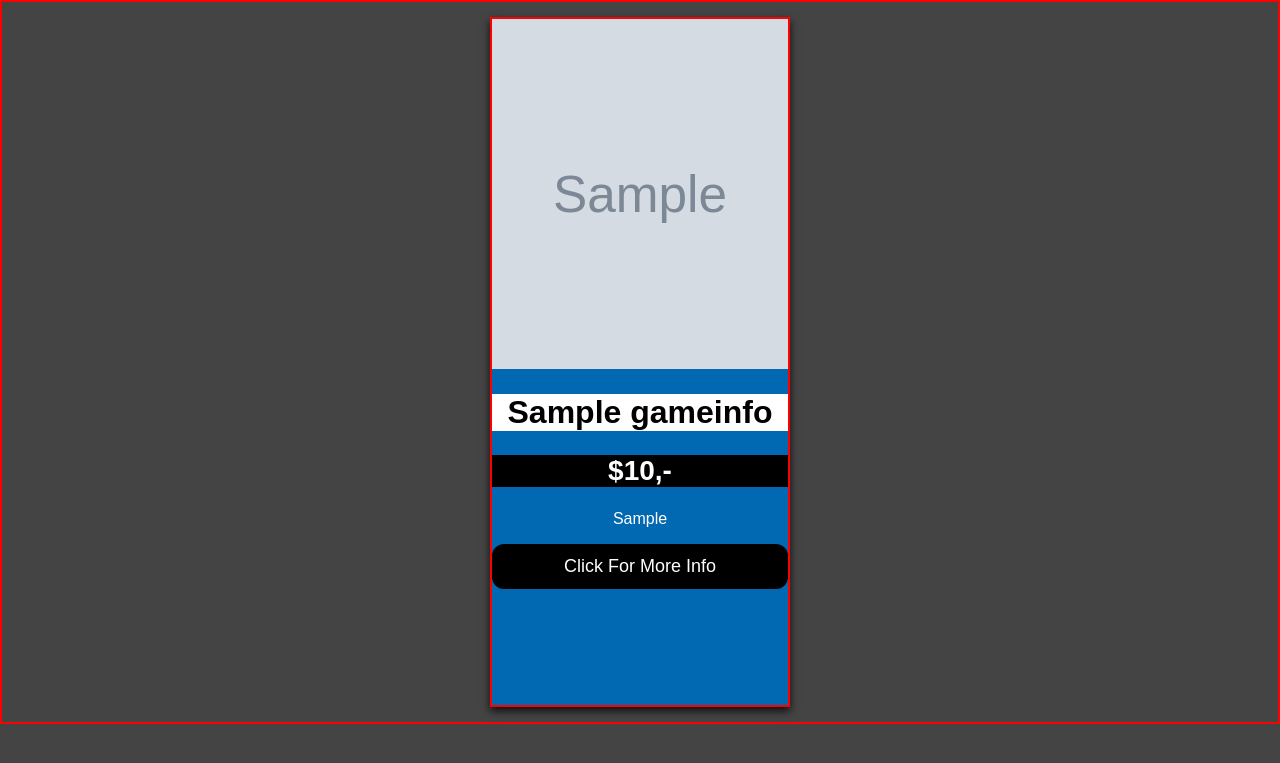
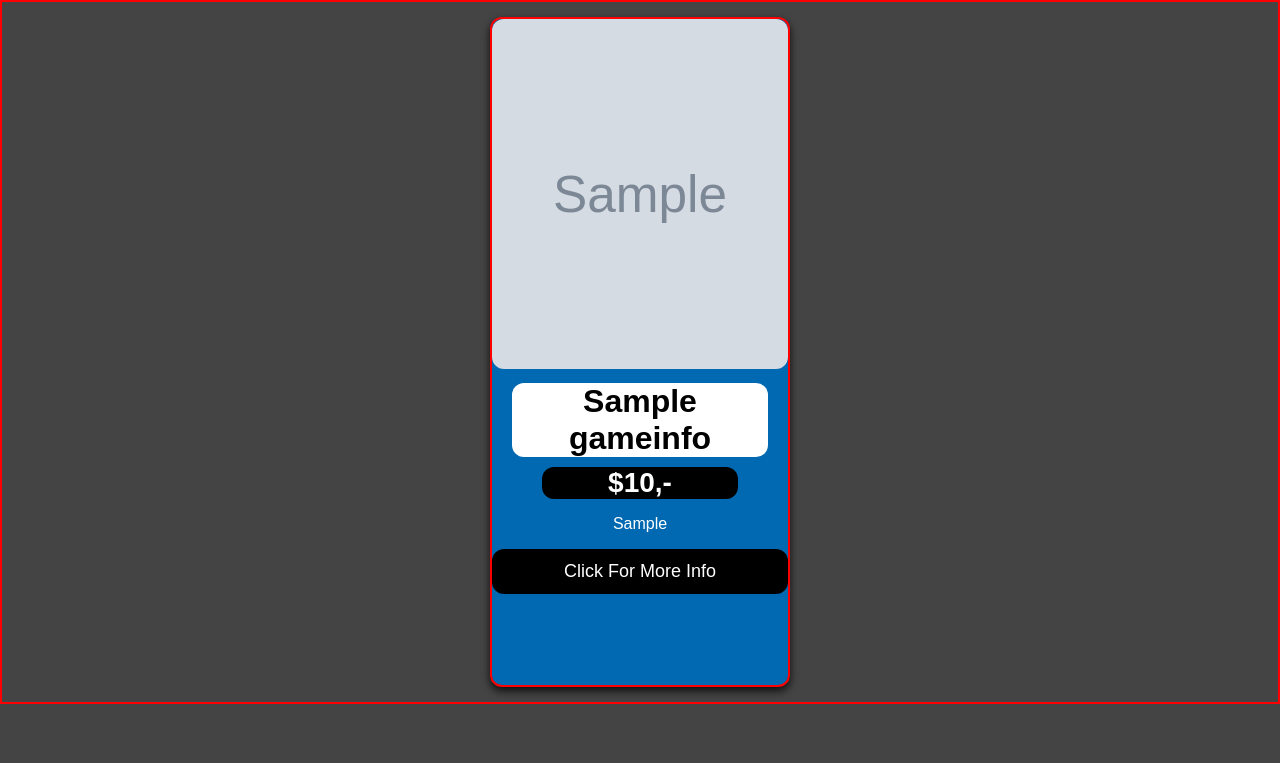
Before and after one commit to crackdev01/PHP-Gamecorner, a PHP site: page / in a window 1280 px wide. Shown: the top 763 px of the page. Run offline with PHP 8.4, Linux system fonts and the light colour scheme; tables that the repository leaves empty or names only in its code hold one stand-in row (values such as "Sample post"); grey boxes marked "Sample" are stand-in pictures.

Commit message:
round borders card elements

```diff
--- a/css/style.css
+++ b/css/style.css
@@ -29,23 +29,28 @@ body {
 /* Price CARDS /////////////////////////////////////*/
 .card {
     box-shadow: 0 4px 8px 0 rgba(0, 0, 0, 0.8);
-    height: 690px;
+    height: 670px;
     max-width: 300px;
     margin: 15px;
     text-align: center;
     font-family: arial;
     background-color: #0069B1;
+    border-radius: 12px;
   }
 
   .card h1 {
       color: #000;
       background-color: #fff;
+      margin: 10px 20px 10px 20px;
+      border-radius: 12px;
   }
 
   .price {
     color: #fff;
     font-size: 28px;
     background: #000;
+    margin: 0 50px 0 50px;
+    border-radius: 12px;
   }
 
   .card button {
@@ -72,6 +77,7 @@ body {
   .card img {
       width: 100%;
       height: 350px;
+      border-radius: 12px;
   }
 
 /* gamestop text on cards */
```
